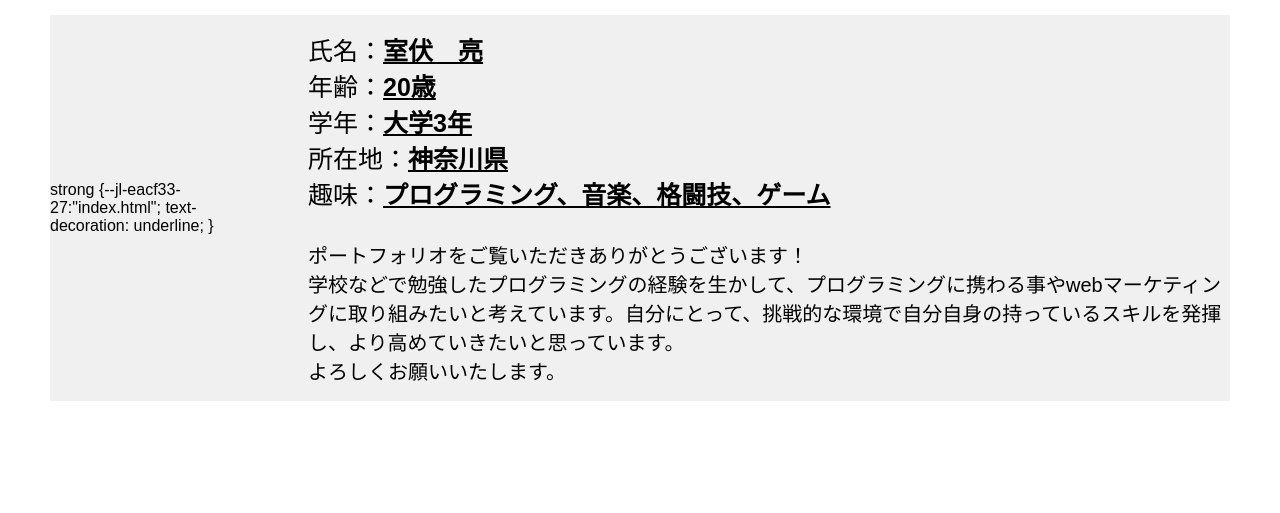
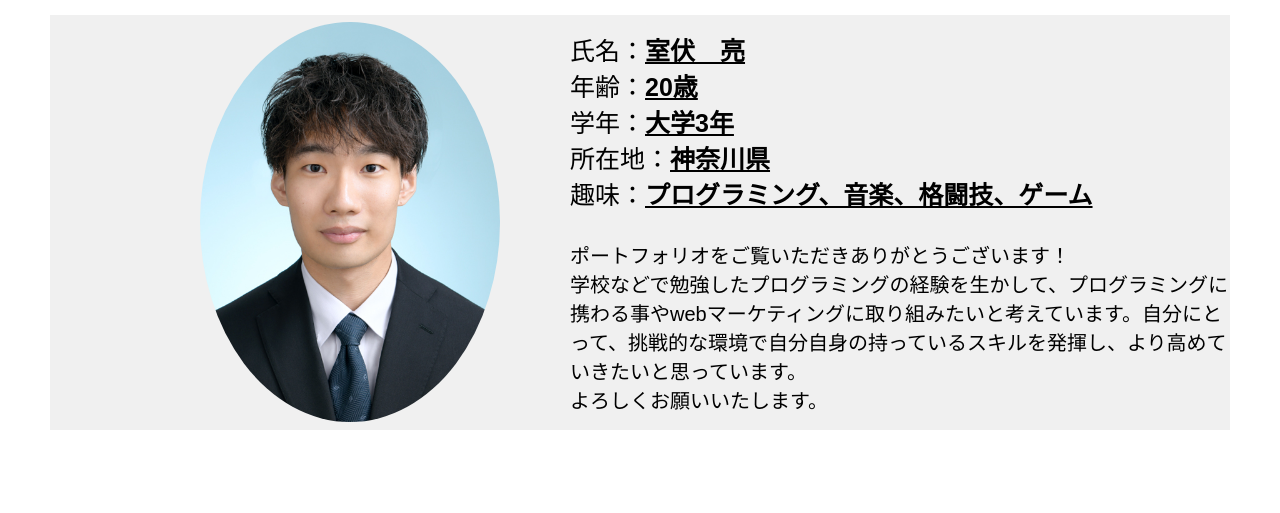
Before and after one commit to s1f10210201/ryo-portfolio, a plain HTML site: page index.html in a window 1280 px wide. Shown: the part 287-800 px from the top of the page. Drawn offline with Linux system fonts and the light colour scheme.

Commit message:
fghj
fghj

```diff
--- a/index.html
+++ b/index.html
@@ -23,7 +23,9 @@
 
   <section id="about">
     <h2>自己紹介</h2>
-    <div class="about-content      <style>
+    <div class="about-content">
+      <img src="7207.jpg" alt="自己紹介の画像" class="image">
+      <style>
         strong {
             text-decoration: underline;
         }
```
Also changed, not shown: 7207.jpg (renamed from 7207-4x3.jpg).
